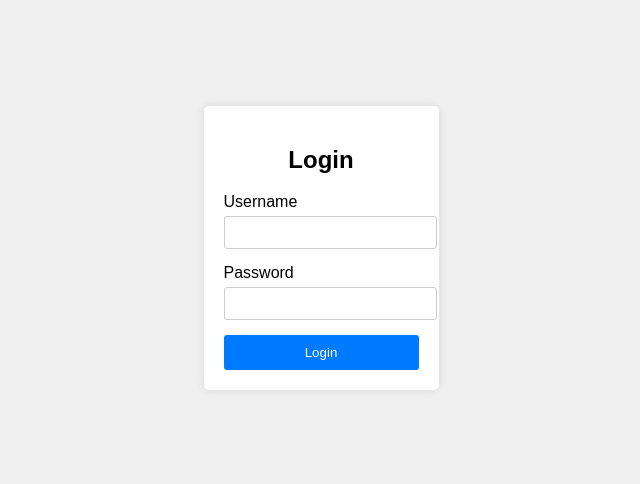
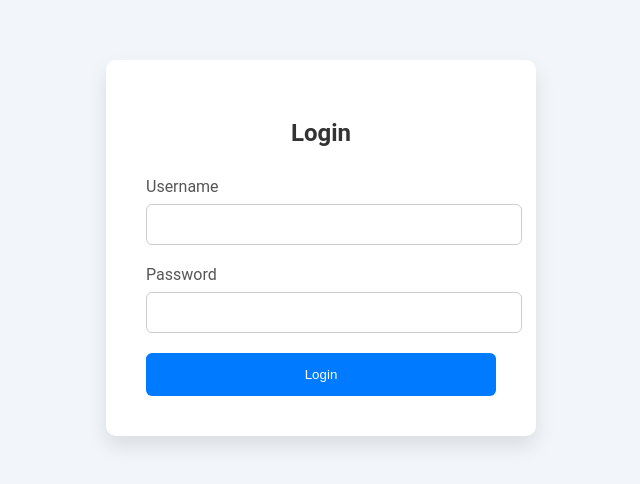
Before and after one commit to WachemoGroupTwo/LOGIN-PAGE, a plain HTML site: page index.html in a window 1280 px wide. Shown: the part 152-636 px from the top of the page, without its empty margins (319-959 px from the left). Drawn offline with Linux system fonts and the light colour scheme; files that its build step writes are made by us from their sources.

Commit message:
Update styles.css
Make it attractive.

```diff
--- a/styles.css
+++ b/styles.css
@@ -1,51 +1,88 @@
 body {
-    font-family: Arial, sans-serif;
+    font-family: 'Roboto', sans-serif;
     margin: 0;
     padding: 0;
     display: flex;
     justify-content: center;
     align-items: center;
     height: 100vh;
-    background-color: #f0f0f0;
+    background-color: #f2f6fa;
 }
 
 .login-container {
-    background-color: #fff;
-    padding: 20px;
-    border-radius: 5px;
-    box-shadow: 0 0 10px rgba(0, 0, 0, 0.1);
+    background-color: #ffffff;
+    padding: 40px;
+    border-radius: 10px;
+    box-shadow: 0 10px 20px rgba(0, 0, 0, 0.1);
+    width: 350px;
 }
 
 .login-container h2 {
     text-align: center;
+    color: #333333;
+    margin-bottom: 30px;
 }
 
 .input-group {
-    margin-bottom: 15px;
+    margin-bottom: 20px;
 }
 
 .input-group label {
     display: block;
-    margin-bottom: 5px;
+    margin-bottom: 8px;
+    color: #555555;
 }
 
 .input-group input {
     width: 100%;
-    padding: 8px;
-    border-radius: 3px;
-    border: 1px solid #ccc;
+    padding: 12px;
+    border-radius: 6px;
+    border: 1px solid #cccccc;
+    transition: border-color 0.3s ease;
+}
+
+.input-group input:focus {
+    outline: none;
+    border-color: #007bff;
 }
 
 button {
     width: 100%;
-    padding: 10px;
+    padding: 14px;
     border: none;
-    border-radius: 3px;
+    border-radius: 6px;
     background-color: #007bff;
-    color: #fff;
+    color: #ffffff;
     cursor: pointer;
+    transition: background-color 0.3s ease;
 }
 
 button:hover {
     background-color: #0056b3;
 }
+
+button:disabled {
+    background-color: #cccccc;
+    cursor: not-allowed;
+}
+
+button:disabled:hover {
+    background-color: #cccccc;
+}
+
+.button-container {
+    display: flex;
+    justify-content: space-between;
+    align-items: center;
+}
+
+.forgot-password {
+    color: #007bff;
+    text-decoration: none;
+    font-size: 14px;
+    transition: color 0.3s ease;
+}
+
+.forgot-password:hover {
+    color: #0056b3;
+}
```
